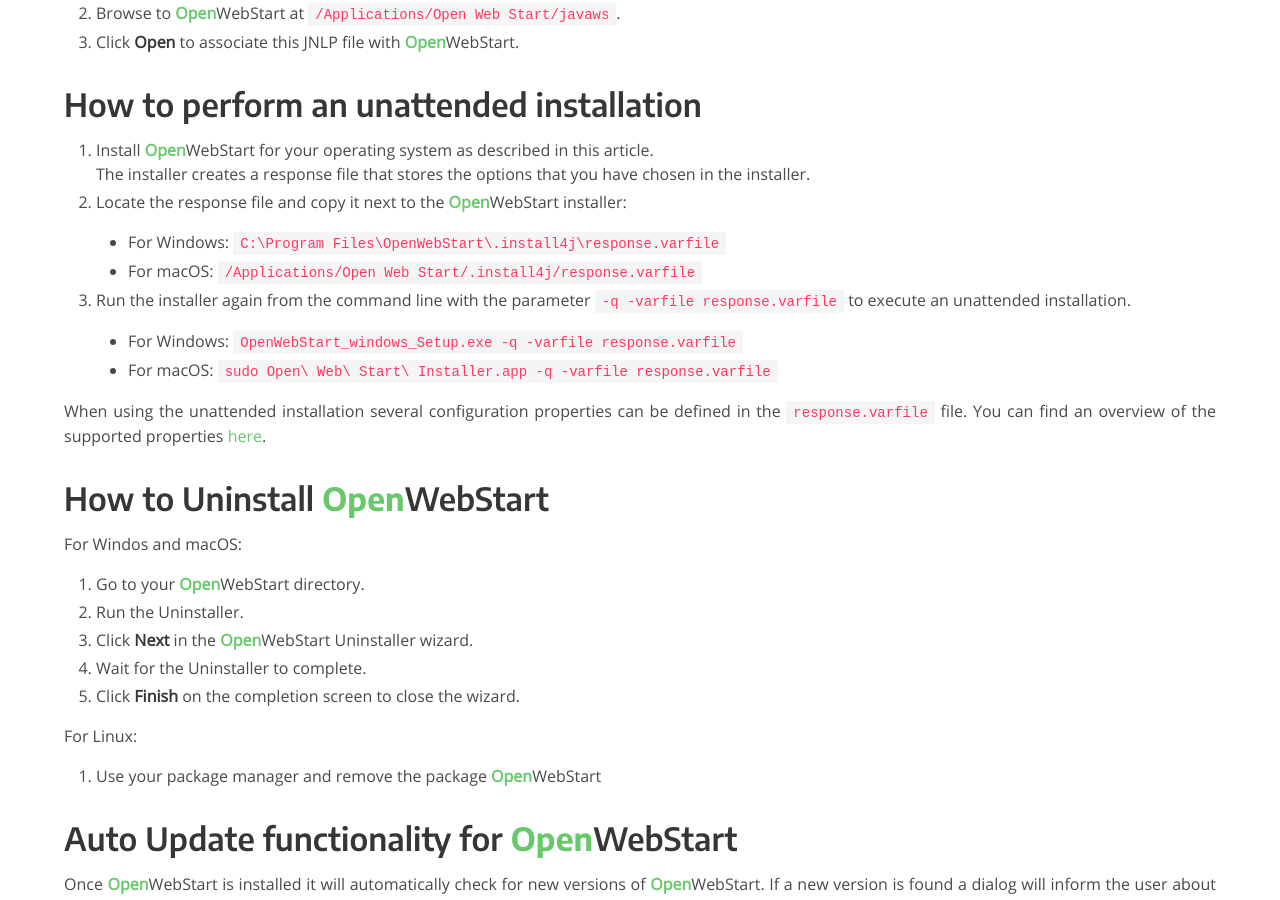
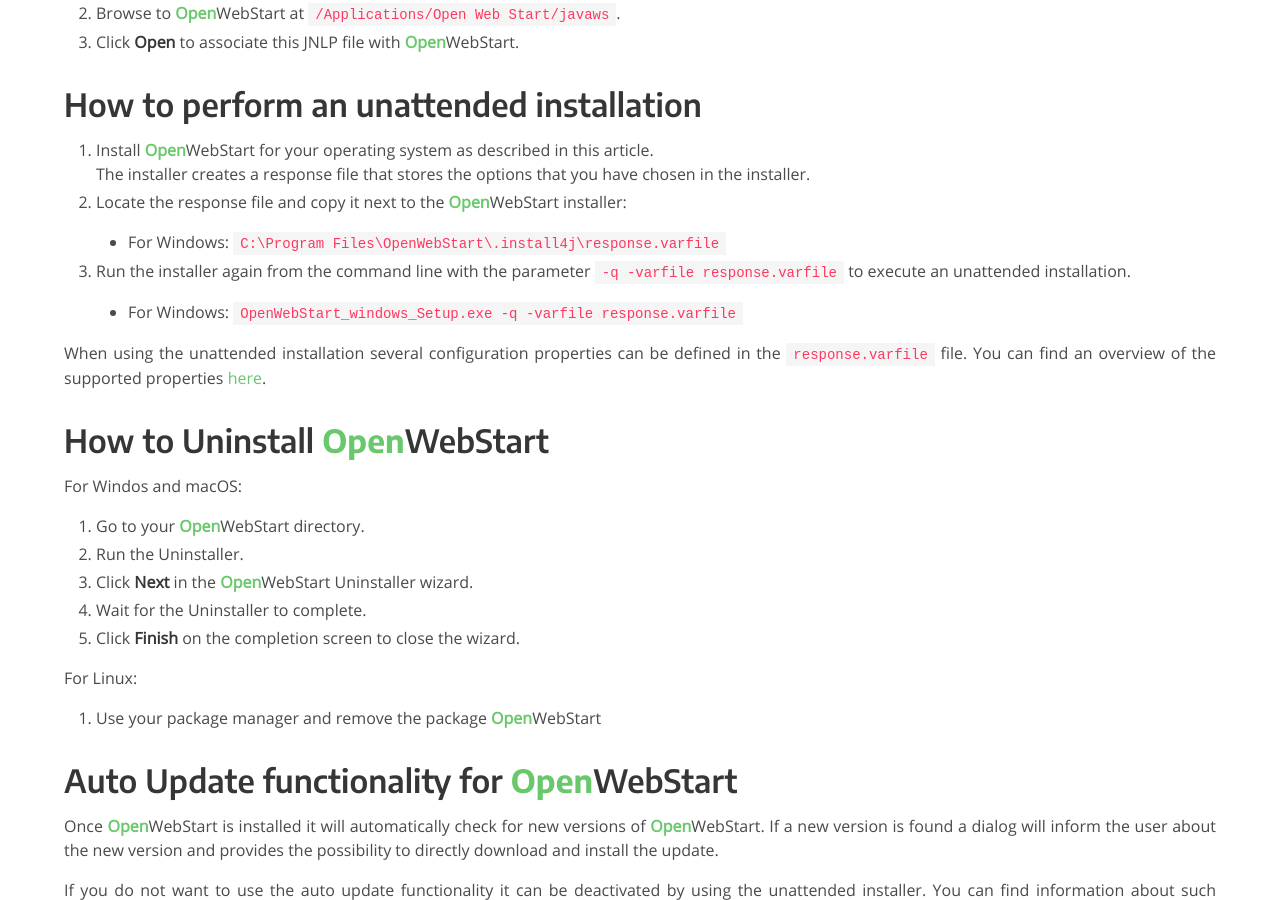
Before and after one commit to karakun/openwebstart-page, a Jekyll site: the page built from installation.md, in a window 1280 px wide and 900 px high, scrolled down 2541 px. Built offline with Jekyll 4.4.1, drawn with Linux system fonts in a browser that asks for light colours; comment, search, counter and statistics services are not loaded.

Commit message:
remove unattended information for MacOS

```diff
--- a/installation.md
+++ b/installation.md
@@ -96,10 +96,8 @@
    <br />The installer creates a response file that stores the options that you have chosen in the installer.
 1. Locate the response file and copy it next to the <span class="my-karakun">Open</span>WebStart installer:
    * For Windows: `C:\Program Files\OpenWebStart\.install4j\response.varfile`
-   * For macOS: `/Applications/Open Web Start/.install4j/response.varfile`
 1. Run the installer again from the command line with the parameter `-q -varfile response.varfile` to execute an unattended installation.
    * For Windows: `OpenWebStart_windows_Setup.exe -q -varfile response.varfile`
-   * For macOS: `sudo Open\ Web\ Start\ Installer.app -q -varfile response.varfile`
 
 When using the unattended installation several configuration properties can be defined in the
 `response.varfile` file. You can find an overview of the supported properties
```
